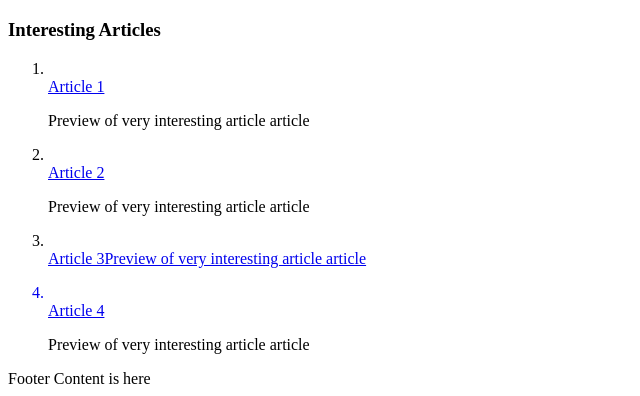
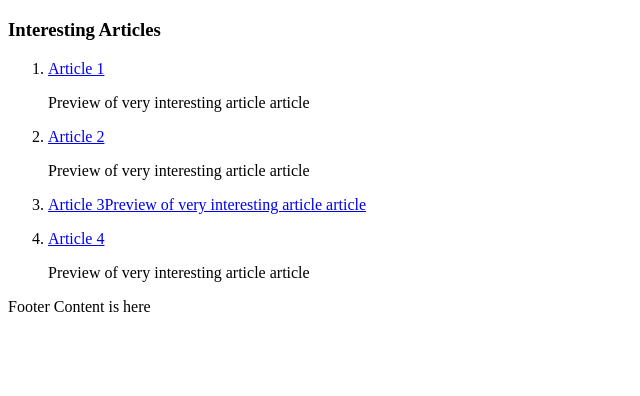
Before and after one commit to Pleiades-bit/Lab4, a plain HTML site: page index.html in a window 1280 px wide. Shown: the part 1310-1706 px from the top of the page, without its empty margins (0-640 px from the left). After the commit the page ends 1634 px from the top, so only its background shows below. Drawn offline with Linux system fonts and the light colour scheme.

Commit message:
Update index.html

```diff
--- a/index.html
+++ b/index.html
@@ -48,10 +48,10 @@
       <aside id="side-content">
         <h3>Interesting Articles</h3>
         <ol id="news">
-          <li></li><a href="#">Article 1</a><p>Preview of very interesting article article</p></li>
-          <li></li><a href="#">Article 2</a><p>Preview of very interesting article article</p></li>
-          <li></li><a href="#">Article 3</a<p>Preview of very interesting article article</p></li>
-          <li></li><a href="#">Article 4</a><p>Preview of very interesting article article</p></li>
+          <li><a href="#">Article 1</a><p>Preview of very interesting article article</p></li>
+          <li><a href="#">Article 2</a><p>Preview of very interesting article article</p></li>
+          <li><a href="#">Article 3</a<p>Preview of very interesting article article</p></li>
+          <li><a href="#">Article 4</a><p>Preview of very interesting article article</p></li>
         </ol>
       </aside>
     </main>
```
